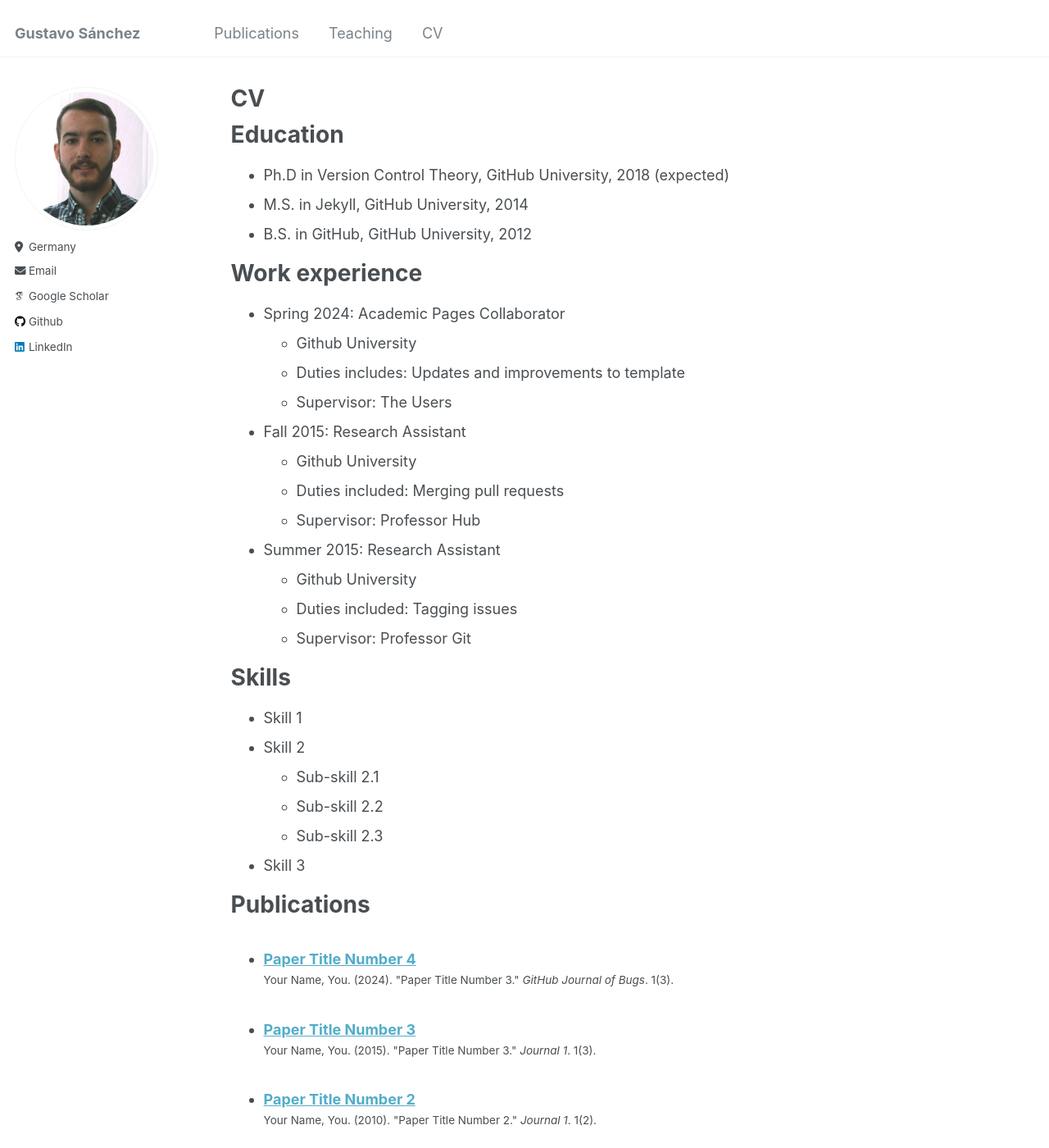
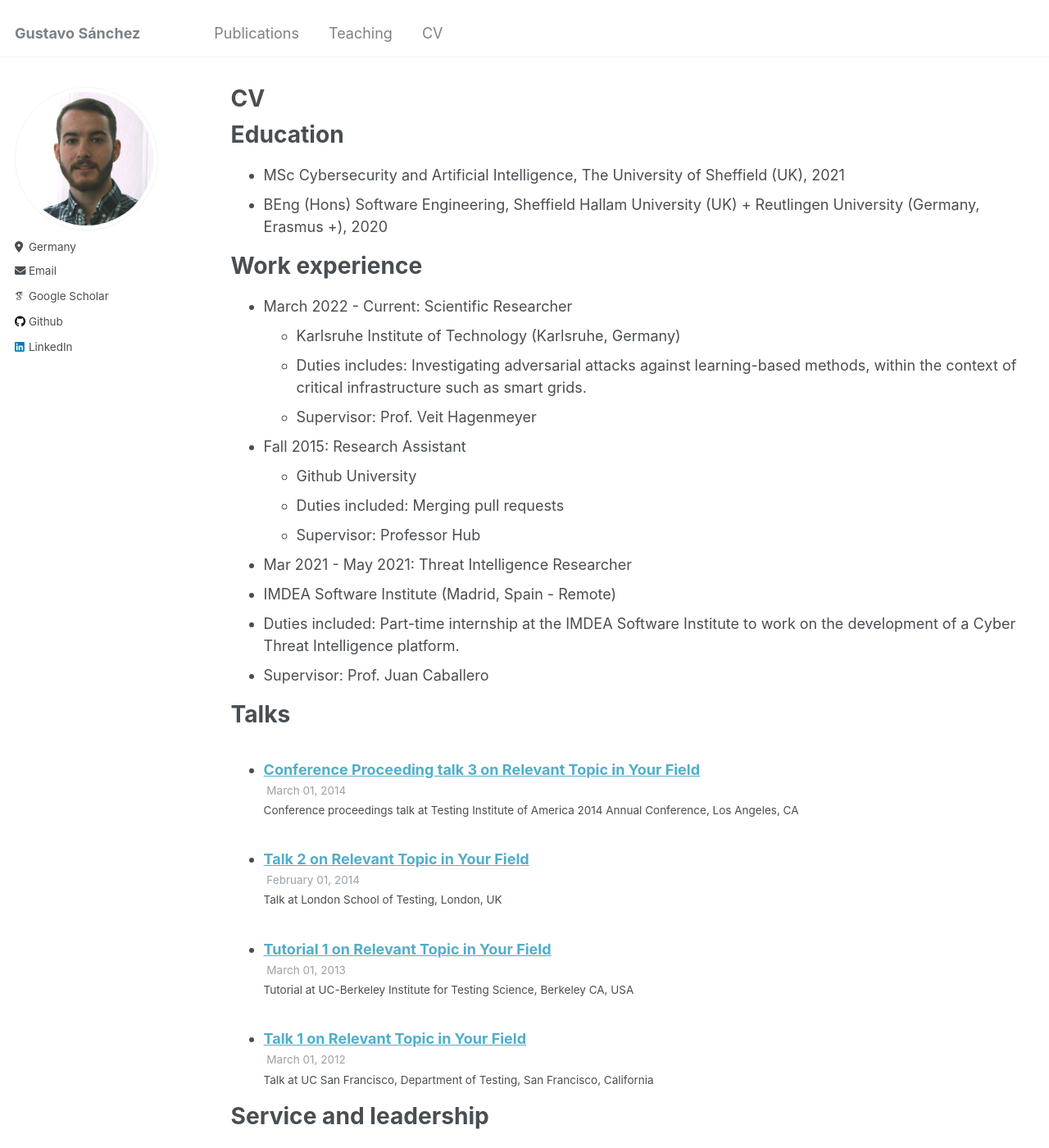
Before and after one commit to gus5298/gus5298.github.io, a Jekyll site: the page built from _pages/cv.md, in a window 1280 px wide and 1400 px high. Shown: the whole window at 82% size. Built offline with Jekyll 4.4.1, drawn with Linux system fonts in a browser that asks for light colours; some web fonts are replaced; a file with an impossible date is left out; some of the changed text lies outside the part shown.

Commit message:
Update cv.md

```diff
--- a/_pages/cv.md
+++ b/_pages/cv.md
@@ -11,41 +11,26 @@ redirect_from:
 
 Education
 ======
-* Ph.D in Version Control Theory, GitHub University, 2018 (expected)
-* M.S. in Jekyll, GitHub University, 2014
-* B.S. in GitHub, GitHub University, 2012
+* MSc Cybersecurity and Artificial Intelligence, The University of Sheffield (UK), 2021
+* BEng (Hons) Software Engineering, Sheffield Hallam University (UK) + Reutlingen University (Germany, Erasmus +), 2020
 
 Work experience
 ======
-* Spring 2024: Academic Pages Collaborator
-  * Github University
-  * Duties includes: Updates and improvements to template
-  * Supervisor: The Users
+* March 2022 - Current: Scientific Researcher
+  * Karlsruhe Institute of Technology (Karlsruhe, Germany)
+  * Duties includes: Investigating adversarial attacks against learning-based methods, within the context of critical infrastructure such as smart grids.
+  * Supervisor: Prof. Veit Hagenmeyer
 
 * Fall 2015: Research Assistant
   * Github University
   * Duties included: Merging pull requests
   * Supervisor: Professor Hub
 
-* Summer 2015: Research Assistant
-  * Github University
-  * Duties included: Tagging issues
-  * Supervisor: Professor Git
+*  Mar 2021 - May 2021: Threat Intelligence Researcher
+  * IMDEA Software Institute (Madrid, Spain - Remote)
+  * Duties included: Part-time internship at the IMDEA Software Institute to work on the development of a Cyber Threat Intelligence platform.
+  * Supervisor: Prof. Juan Caballero
 
-Skills
-======
-* Skill 1
-* Skill 2
-  * Sub-skill 2.1
-  * Sub-skill 2.2
-  * Sub-skill 2.3
-* Skill 3
-
-Publications
-======
-  <ul>{% for post in site.publications reversed %}
-    {% include archive-single-cv.html %}
-  {% endfor %}</ul>
 
 Talks
 ======
@@ -53,12 +38,7 @@ Talks
     {% include archive-single-talk-cv.html  %}
   {% endfor %}</ul>
 
-Teaching
-======
-  <ul>{% for post in site.teaching reversed %}
-    {% include archive-single-cv.html %}
-  {% endfor %}</ul>
 
 Service and leadership
 ======
-* Currently signed in to 43 different slack teams
+* TCP member for CyberHunt 2024 (co-located with IEEE BigData 2024)
```
